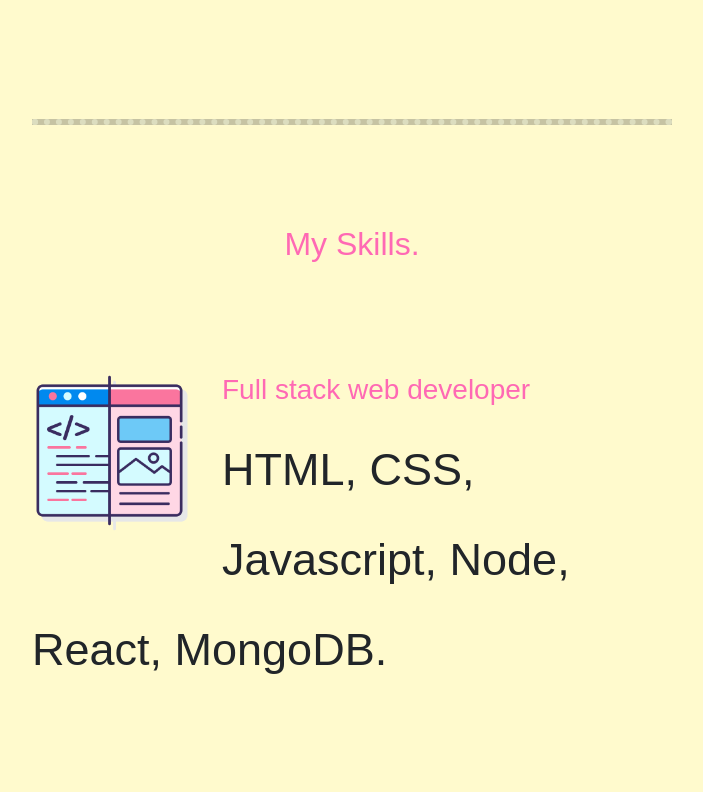
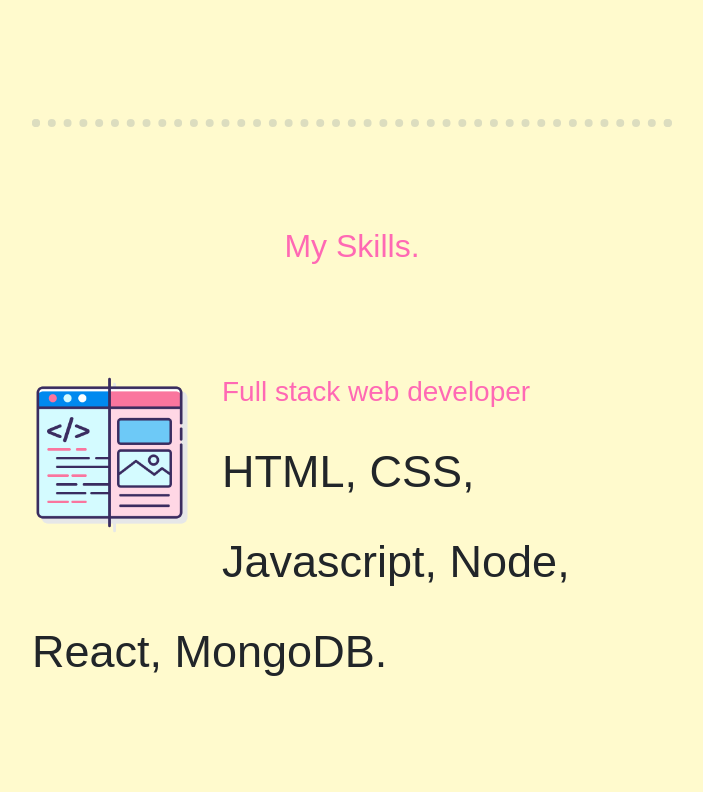
Before and after one commit to cockatiella/Personal-website, a plain HTML site: page index.html in a window 1280 px wide. Shown: the part 2124-2916 px from the top of the page, without its empty margins (288-991 px from the left). Drawn offline with nearby package versions, Linux system fonts and the light colour scheme; a web font is replaced by a local one.

Commit message:
Update css-mysite.css

```diff
--- a/css-mysite.css
+++ b/css-mysite.css
@@ -122,8 +122,9 @@ a {
 	text-decoration: none;
 }
 hr {
-	border: dotted lightslategray 6px;
+	border: dotted lightslategray 8px;
 	border-bottom: none;
+	background-color:transparent;
 	width: 50%;
 	margin: 100px auto;
 }
```
